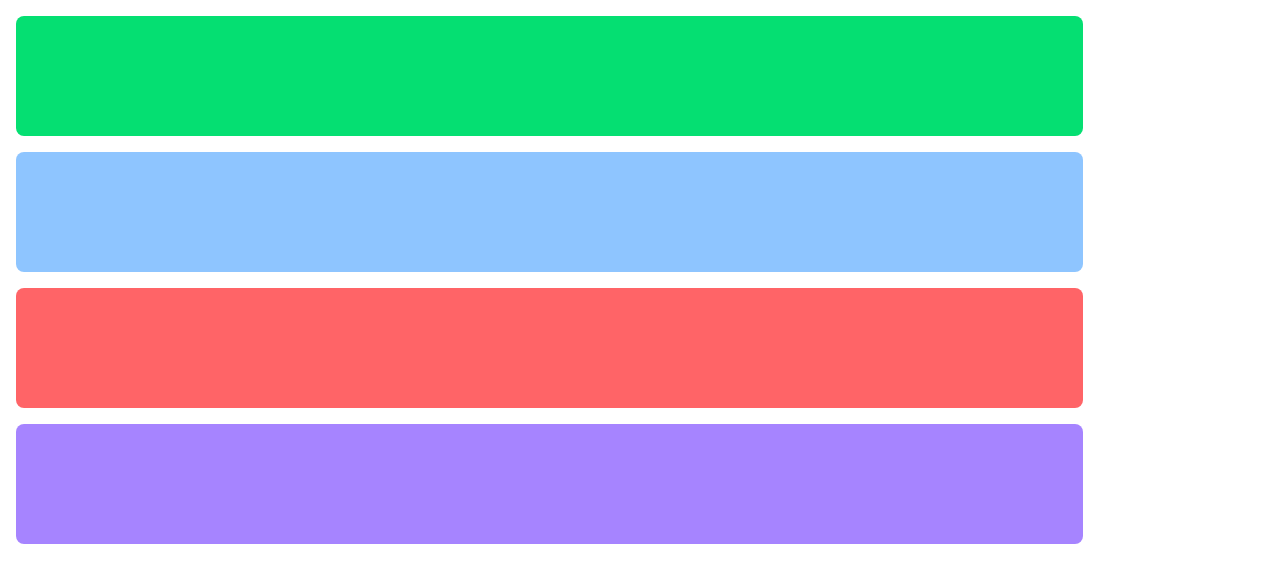
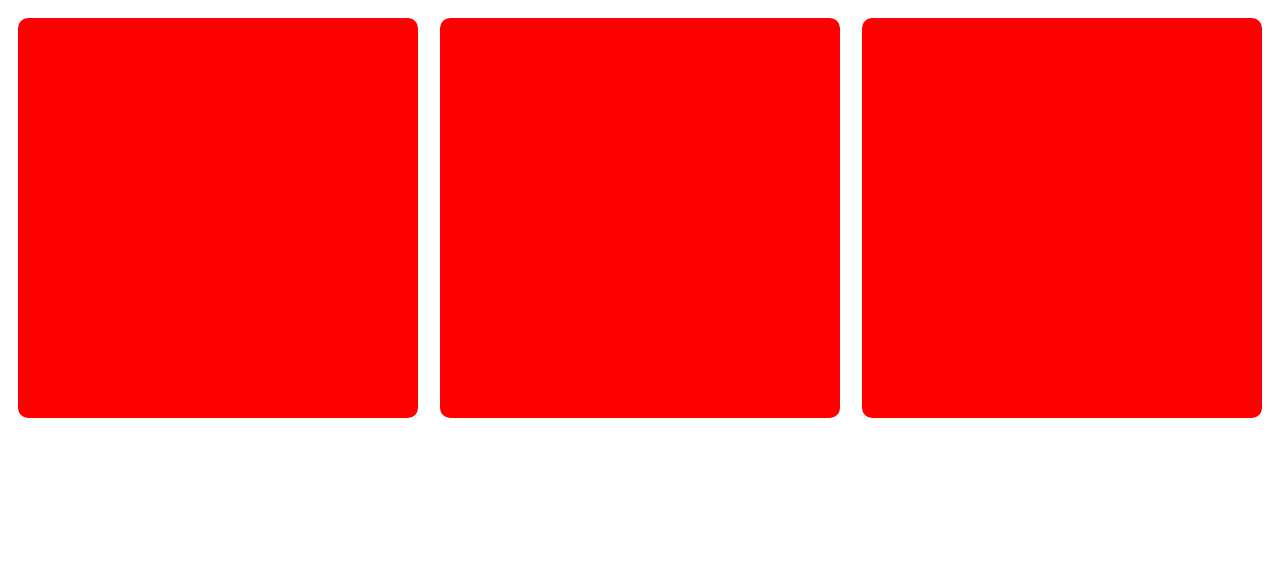
Before and after one commit to Mohamedthayub/reponsive, a plain HTML site: page index.html in a window 1280 px wide. Drawn offline with Linux system fonts and the light colour scheme.

Commit message:
i practiced media query in css

```diff
--- a/index.html
+++ b/index.html
@@ -4,16 +4,13 @@
     <meta charset="UTF-8">
     <meta name="viewport" content="width=device-width, initial-scale=1.0">
     <title>Document</title>
-    <link rel="stylesheet" href="src/output.css">
+    <link rel="stylesheet" href="test.css">
 </head>
 <body>
     <main>
-        <div>
-            <div class="bg-green-400 h-30 w-5/6 m-4 rounded-lg "></div>
-            <div class="bg-blue-300 h-30 w-5/6 m-4 rounded-lg"></div>
-            <div class="bg-red-400 h-30 w-5/6 m-4 rounded-lg"></div>
-            <div class="bg-violet-400 h-30 w-5/6 m-4 rounded-lg"></div>
-        </div>
+        <div class="box"></div>
+        <div class="box"></div>
+        <div class="box"></div>
     </main>
 
 </body>
--- /dev/null
+++ b/test.css
@@ -0,0 +1,40 @@
+ main{
+            display: flex;
+            flex-direction: column;
+        }
+        .box{
+            background-color:chartreuse;
+            width: 400px;
+            height: 400px;
+            margin: 10px;
+            border-radius: 10px;
+        }
+        @media screen and (min-width:640px){
+            main{
+                flex-direction: row;
+                justify-content: space-around;
+
+            }
+            .box{
+                background-color: blue;
+
+            }
+        }
+        @media screen and (min-width:768px){
+            main{
+                justify-content: space-around;
+                flex-direction: row;
+            }
+            .box{
+                background-color:green;
+            }
+        }
+        @media screen and (min-width : 1024px){
+            main{
+                justify-content: space-between;
+                flex-direction: row;
+            }
+            .box{
+                background-color: red;
+            }
+        }
```
